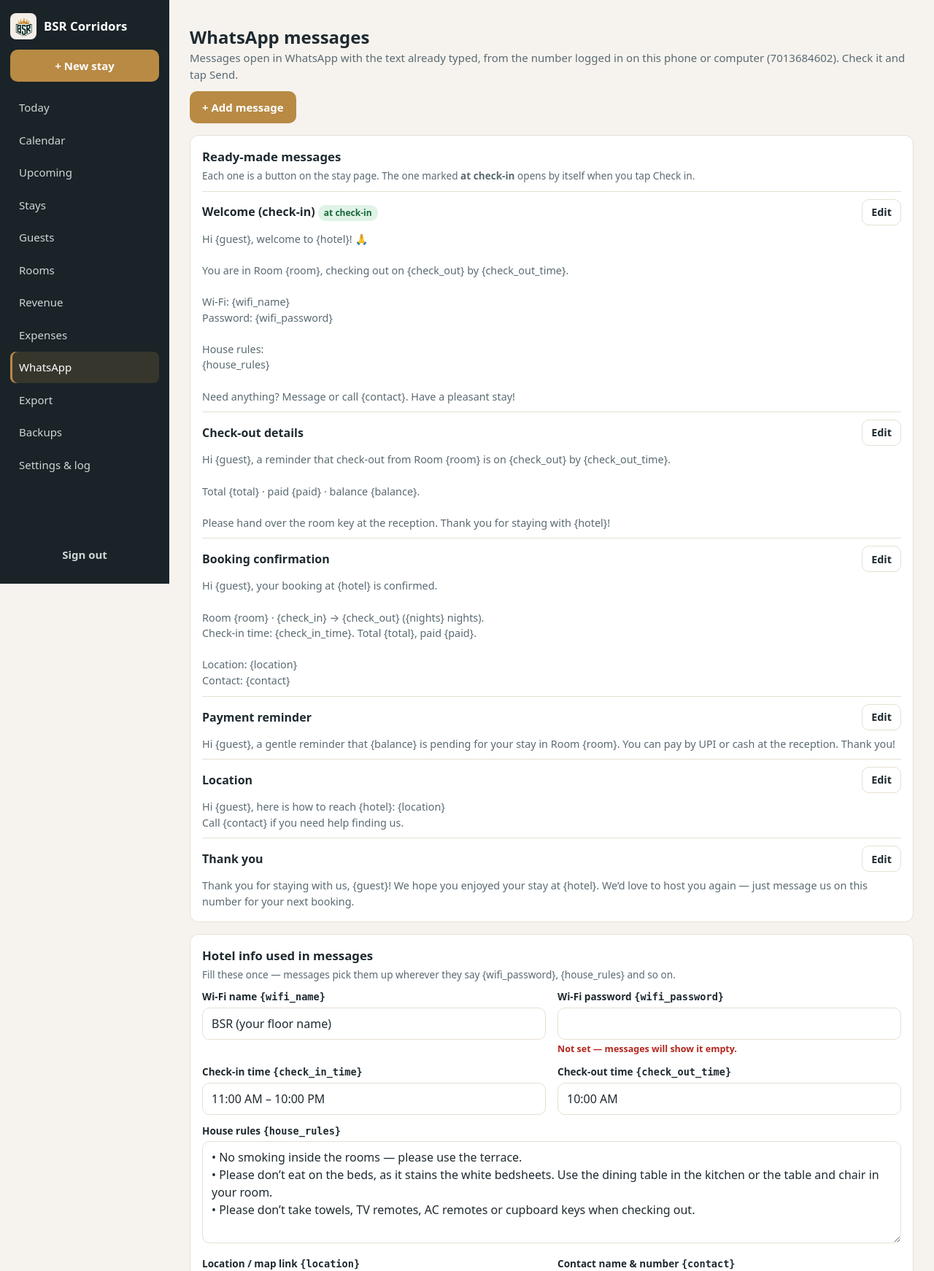
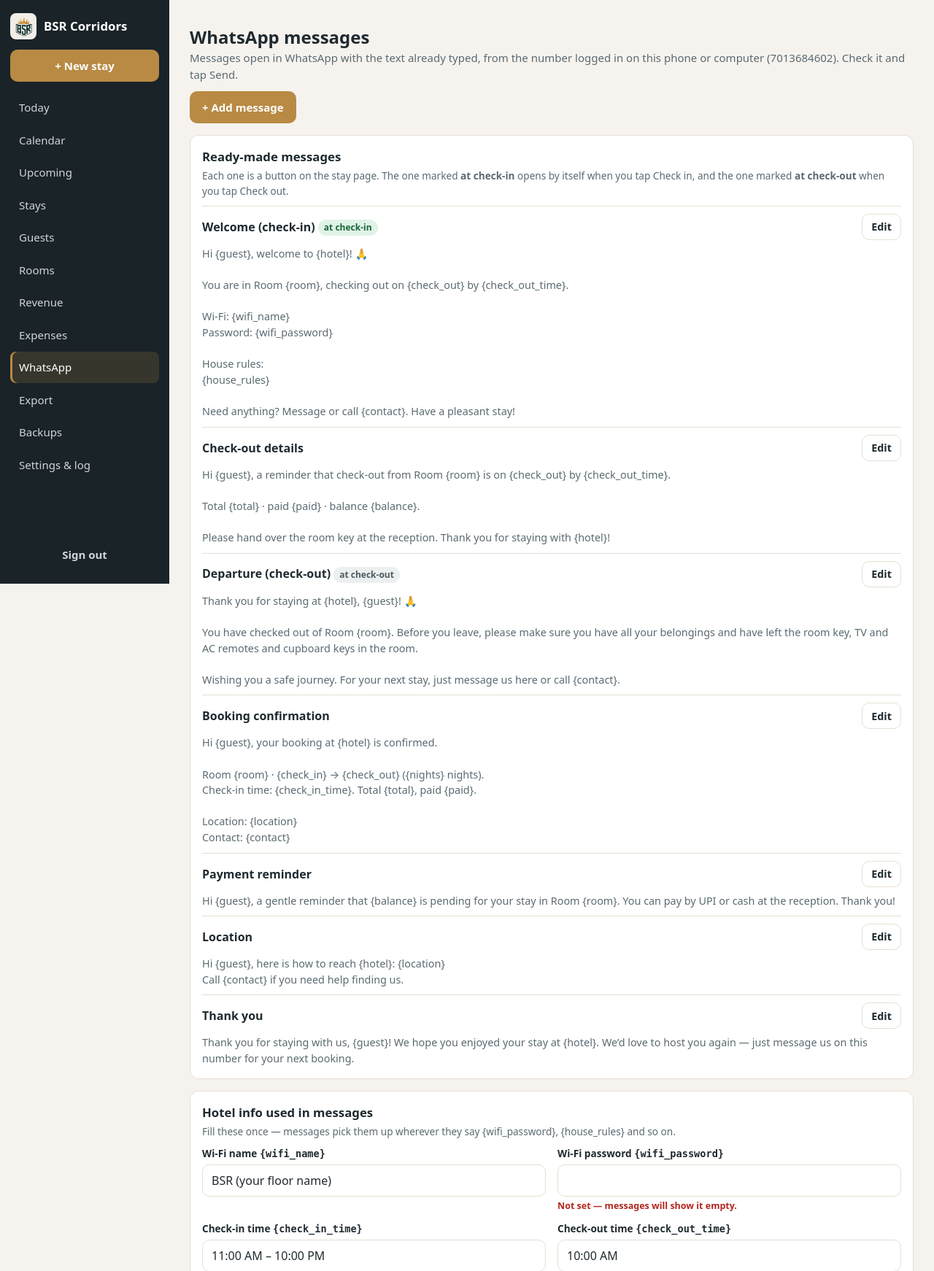
Before and after one commit to ShekharReddy10/bsr-corridors-website, a Django app: page /whatsapp/ in a window 1280 px wide. Shown: the top 1742 px of the page at 73% size. Run offline with Django 5.2, Linux system fonts and the light colour scheme; the visitor is signed in with stand-in values (Sample User, id 1); data comes from the database, SQL or seed files in the repository; data that the repository does not hold is empty; parts of the project's set-up code (start-up, migrations or seed data) failed here and were passed over.

Commit message:
Admin: departure WhatsApp message opens when checking out
- Message templates can be marked "Send when checking out" (one at a time).
- New "Departure (check-out)" message; tapping Check out (stay page or Today)
  also opens it in WhatsApp, with a fallback button after check-out.

Co-Authored-By: Claude Opus 5.5 <noreply@anthropic.com>

```diff
--- a/admin-app/core/context_processors.py
+++ b/admin-app/core/context_processors.py
@@ -6,9 +6,13 @@ from .models import MessageTemplate
 
 
 def app(request):
-    # Callable (and cached per request), so the query runs only on pages that show a Check-in button.
+    # Callables (cached per request), so the queries run only on pages with a Check-in / Check-out button.
     @cache
     def wa_welcome():
         return MessageTemplate.objects.filter(on_check_in=True).exists()
 
-    return {"HOTEL_NAME": settings.HOTEL_NAME, "wa_welcome": wa_welcome}
+    @cache
+    def wa_departure():
+        return MessageTemplate.objects.filter(on_check_out=True).exists()
+
+    return {"HOTEL_NAME": settings.HOTEL_NAME, "wa_welcome": wa_welcome, "wa_departure": wa_departure}
--- a/admin-app/core/forms.py
+++ b/admin-app/core/forms.py
@@ -328,5 +328,5 @@ class SettlementForm(forms.ModelForm):
 class MessageTemplateForm(forms.ModelForm):
     class Meta:
         model = MessageTemplate
-        fields = ["name", "body", "on_check_in", "sort_order"]
+        fields = ["name", "body", "on_check_in", "on_check_out", "sort_order"]
         widgets = {"body": forms.Textarea(attrs={"rows": 10})}
--- a/admin-app/core/models.py
+++ b/admin-app/core/models.py
@@ -326,6 +326,8 @@ class MessageTemplate(models.Model):
     body = models.TextField(help_text="Use {guest}, {room}, {check_out}, {wifi_password} … — see the list on the page")
     on_check_in = models.BooleanField("Send when checking in", default=False,
                                       help_text="Opens automatically when you tap Check in (only one message can)")
+    on_check_out = models.BooleanField("Send when checking out", default=False,
+                                       help_text="Opens automatically when you tap Check out (only one message can)")
     sort_order = models.PositiveIntegerField(default=0)
 
     class Meta:
--- a/admin-app/core/views/stays.py
+++ b/admin-app/core/views/stays.py
@@ -174,6 +174,7 @@ def stay_detail(request, pk):
         "wa_templates": MessageTemplate.objects.all(),
         "wa_number": whatsapp.wa_number(stay.guest.phone),
         "just_checked_in": request.GET.get("welcome") == "1" and stay.status == Stay.Status.CHECKED_IN,
+        "just_checked_out": request.GET.get("departed") == "1" and stay.status == Stay.Status.CHECKED_OUT,
     }
     if stay.status == Stay.Status.CHECKED_OUT:
         context["booked_check_out"] = services.booked_check_out(stay)
@@ -197,6 +198,7 @@ def stay_action(request, pk, action):
         elif action == "check-out":
             services.check_out(stay)
             messages.success(request, f"{stay.guest.name} checked out of {stay.room}.")
+            return redirect(f"/stays/{stay.pk}/?departed=1")
         elif action == "cancel":
             services.cancel(stay)
             messages.success(request, "Stay cancelled. The room is free again.")
--- a/admin-app/core/views/whatsapp.py
+++ b/admin-app/core/views/whatsapp.py
@@ -8,6 +8,9 @@ from django.views.decorators.http import require_POST
 from .. import whatsapp
 from ..forms import MessageTemplateForm
 from ..models import AuditLog, MessageTemplate, Stay
+
+# ?t=checkin / ?t=checkout → the message that opens at check-in / check-out.
+AUTO = {"checkin": "on_check_in", "checkout": "on_check_out"}
 
 
 def whatsapp_page(request):
@@ -30,8 +33,11 @@ def template_edit(request, pk=None):
     if request.method == "POST" and form.is_valid():
         with transaction.atomic():
             saved = form.save()
-            if saved.on_check_in:  # only one message opens at check-in
+            # Only one message opens at check-in, and one at check-out.
+            if saved.on_check_in:
                 MessageTemplate.objects.exclude(pk=saved.pk).update(on_check_in=False)
+            if saved.on_check_out:
+                MessageTemplate.objects.exclude(pk=saved.pk).update(on_check_out=False)
         AuditLog.record("whatsapp", f"{'Updated' if obj else 'Added'} WhatsApp message: {saved}")
         messages.success(request, f"Message “{saved}” saved.")
         return redirect("whatsapp")
@@ -55,7 +61,8 @@ def template_delete(request, pk):
 def send(request, pk):
     """Fill in a message for this stay's guest and open it in WhatsApp (logged in the stay's history).
 
-    ?t=<id> a saved message · ?t=checkin the check-in (welcome) message · ?text=… a custom message.
+    ?t=<id> a saved message · ?t=checkin / ?t=checkout the check-in (welcome) / check-out (departure)
+    message · ?text=… a custom message.
     """
     stay = get_object_or_404(Stay.objects.select_related("guest", "room"), pk=pk)
     if not stay.guest.phone:
@@ -64,8 +71,10 @@ def send(request, pk):
     t = request.GET.get("t", "")
     if t:
         templates = MessageTemplate.objects.all()
-        template = templates.filter(on_check_in=True).first() if t == "checkin" else (
-            templates.filter(pk=int(t)).first() if t.isdigit() else None)
+        if t in AUTO:
+            template = templates.filter(**{AUTO[t]: True}).first()
+        else:
+            template = templates.filter(pk=int(t)).first() if t.isdigit() else None
         if not template:
             messages.error(request, "That message no longer exists.")
             return redirect("stay_detail", pk=pk)
--- a/admin-app/static/js/app.js
+++ b/admin-app/static/js/app.js
@@ -7,7 +7,7 @@
   document.addEventListener("submit", (e) => {
     const msg = e.target.dataset && e.target.dataset.confirm;
     if (msg && !window.confirm(msg)) { e.preventDefault(); return; }
-    // Check in: open the welcome message in WhatsApp in the same tap (a new tab, so check-in still goes through).
+    // Check in / out: open the welcome / departure message in WhatsApp in the same tap (a new tab, so the form still goes through).
     const wa = e.target.dataset && e.target.dataset.waOpen;
     if (wa) window.open(wa, "_blank", "noopener");
   });
--- a/admin-app/templates/core/stay_detail.html
+++ b/admin-app/templates/core/stay_detail.html
@@ -16,7 +16,7 @@
   {% if stay.status == 'upcoming' %}
     <form method="post" action="{% url 'stay_action' stay.pk 'check-in' %}"{% if wa_welcome and g.has_contact_details %} data-wa-open="{% url 'stay_whatsapp' stay.pk %}?t=checkin"{% endif %}>{% csrf_token %}<button class="btn btn-primary">Check in{% if wa_welcome and g.has_contact_details %} &amp; send welcome{% endif %}</button></form>
   {% elif stay.status == 'checked_in' %}
-    <form method="post" action="{% url 'stay_action' stay.pk 'check-out' %}" data-confirm="{% if today < stay.check_out and today > stay.check_in %}Guest is booked until {{ stay.check_out|date:'d-m-Y' }}. Check out today (early checkout)?{% endif %}">{% csrf_token %}<button class="btn btn-primary">Check out</button></form>
+    <form method="post" action="{% url 'stay_action' stay.pk 'check-out' %}" data-confirm="{% if today < stay.check_out and today > stay.check_in %}Guest is booked until {{ stay.check_out|date:'d-m-Y' }}. Check out today (early checkout)?{% endif %}"{% if wa_departure and g.phone %} data-wa-open="{% url 'stay_whatsapp' stay.pk %}?t=checkout"{% endif %}>{% csrf_token %}<button class="btn btn-primary">Check out{% if wa_departure and g.phone %} &amp; send message{% endif %}</button></form>
     <form method="post" action="{% url 'stay_action' stay.pk 'undo-check-in' %}" data-confirm="Undo check-in? The stay goes back to upcoming.">{% csrf_token %}<button class="btn btn-ghost">Undo check-in</button></form>
   {% elif stay.status == 'checked_out' %}
     <form method="post" action="{% url 'stay_action' stay.pk 'undo-check-out' %}" class="inline-form" data-confirm="Undo check-out? {{ g.name }} goes back to checked in.">{% csrf_token %}
@@ -41,6 +41,10 @@
 {% if just_checked_in and wa_welcome and g.phone %}
   <div class="alert">Checked in. <b>Welcome message</b> didn’t open in WhatsApp?
     <a class="btn btn-sm btn-primary" href="{% url 'stay_whatsapp' stay.pk %}?t=checkin" target="_blank" rel="noopener">Send welcome message</a></div>
+{% endif %}
+{% if just_checked_out and wa_departure and g.phone %}
+  <div class="alert">Checked out. <b>Departure message</b> didn’t open in WhatsApp?
+    <a class="btn btn-sm btn-primary" href="{% url 'stay_whatsapp' stay.pk %}?t=checkout" target="_blank" rel="noopener">Send departure message</a></div>
 {% endif %}
 
 {% if stay.form_c_due %}
--- a/admin-app/templates/core/whatsapp.html
+++ b/admin-app/templates/core/whatsapp.html
@@ -9,10 +9,10 @@
 
 <section class="card">
   <h2>Ready-made messages</h2>
-  <p class="muted small">Each one is a button on the stay page. The one marked <b>at check-in</b> opens by itself when you tap Check in.</p>
+  <p class="muted small">Each one is a button on the stay page. The one marked <b>at check-in</b> opens by itself when you tap Check in, and the one marked <b>at check-out</b> when you tap Check out.</p>
   {% for t in templates %}
     <div class="wa-template">
-      <div class="card-head"><h3>{{ t.name }}{% if t.on_check_in %} <span class="status status-checked_in">at check-in</span>{% endif %}</h3>
+      <div class="card-head"><h3>{{ t.name }}{% if t.on_check_in %} <span class="status status-checked_in">at check-in</span>{% endif %}{% if t.on_check_out %} <span class="status status-checked_out">at check-out</span>{% endif %}</h3>
         <a class="btn btn-outline btn-sm" href="{% url 'wa_template_edit' t.pk %}">Edit</a></div>
       <p class="wa-body">{{ t.body }}</p>
     </div>
--- a/admin-app/templates/partials/stay_line.html
+++ b/admin-app/templates/partials/stay_line.html
@@ -4,7 +4,7 @@
     <span><b>{{ s.guest.name }}</b><small>{{ s.guest.phone|default:"No phone yet" }}{% if note and d1 %} · {{ note }} {{ d1|date:"d-m" }}{% if d2 %} → {{ d2|date:"d-m" }}{% endif %}{% elif note and not s.is_open_ended %} · {{ note }}{% endif %}{% if s.is_open_ended %} · Monthly{% endif %}{% if s.balance > 0 and s.status != 'upcoming' %} · <span class="warn">{{ s.balance|inr }} due</span>{% endif %}</small></span>
   </a>
   {% if action %}
-  <form method="post" action="{% url 'stay_action' s.pk action %}"{% if action == 'check-in' and wa_welcome and s.guest.has_contact_details %} data-wa-open="{% url 'stay_whatsapp' s.pk %}?t=checkin"{% endif %}>{% csrf_token %}
+  <form method="post" action="{% url 'stay_action' s.pk action %}"{% if action == 'check-in' and wa_welcome and s.guest.has_contact_details %} data-wa-open="{% url 'stay_whatsapp' s.pk %}?t=checkin"{% elif action == 'check-out' and wa_departure and s.guest.phone %} data-wa-open="{% url 'stay_whatsapp' s.pk %}?t=checkout"{% endif %}>{% csrf_token %}
     <button class="btn btn-sm {% if action == 'check-in' %}btn-primary{% else %}btn-outline{% endif %}">{% if action == 'check-in' %}Check in{% else %}Check out{% endif %}</button>
   </form>
   {% endif %}
```
Also changed, not shown: admin-app/core/tests/test_core.py (+12 -0 lines), admin-app/core/migrations/0012_departure_message.py (added).
